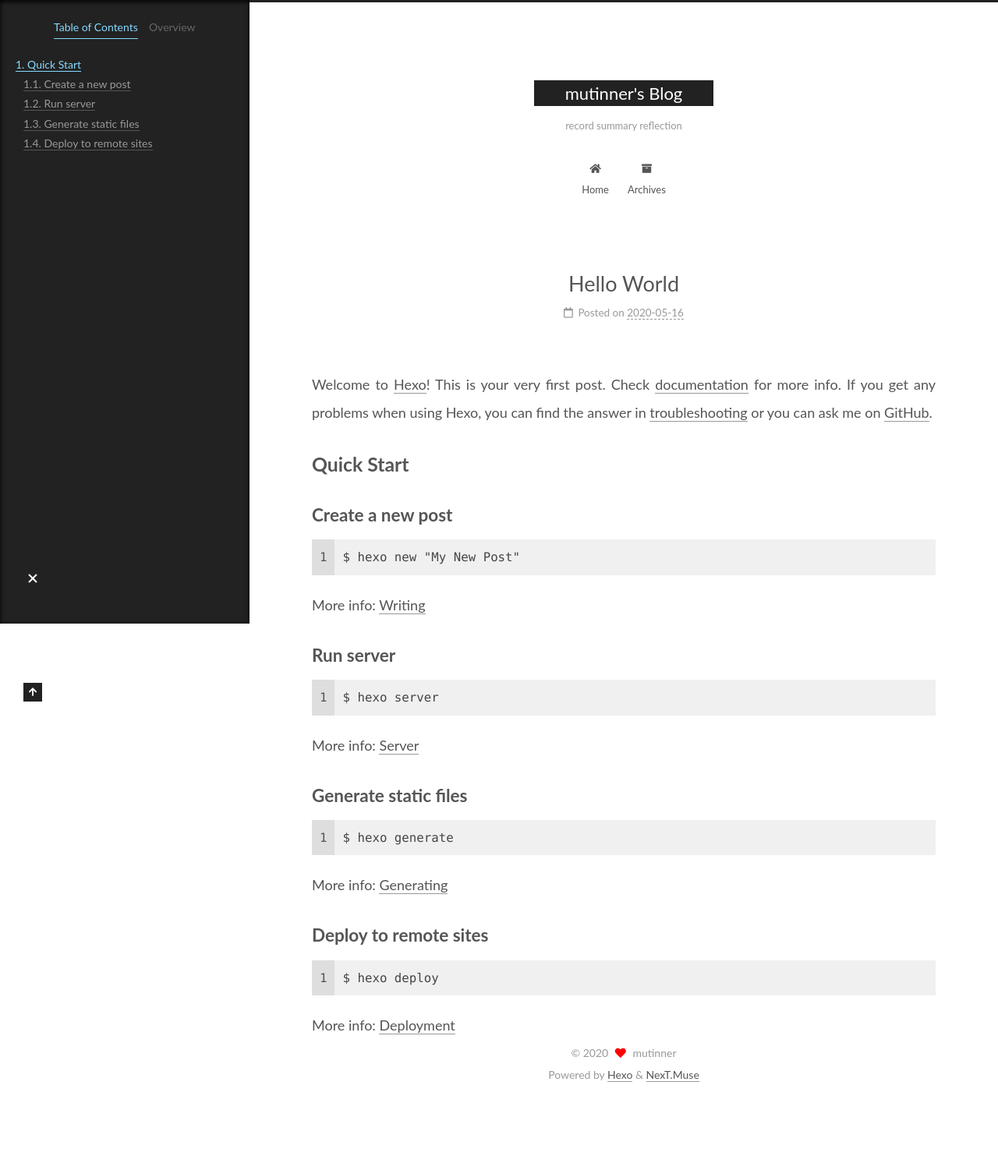
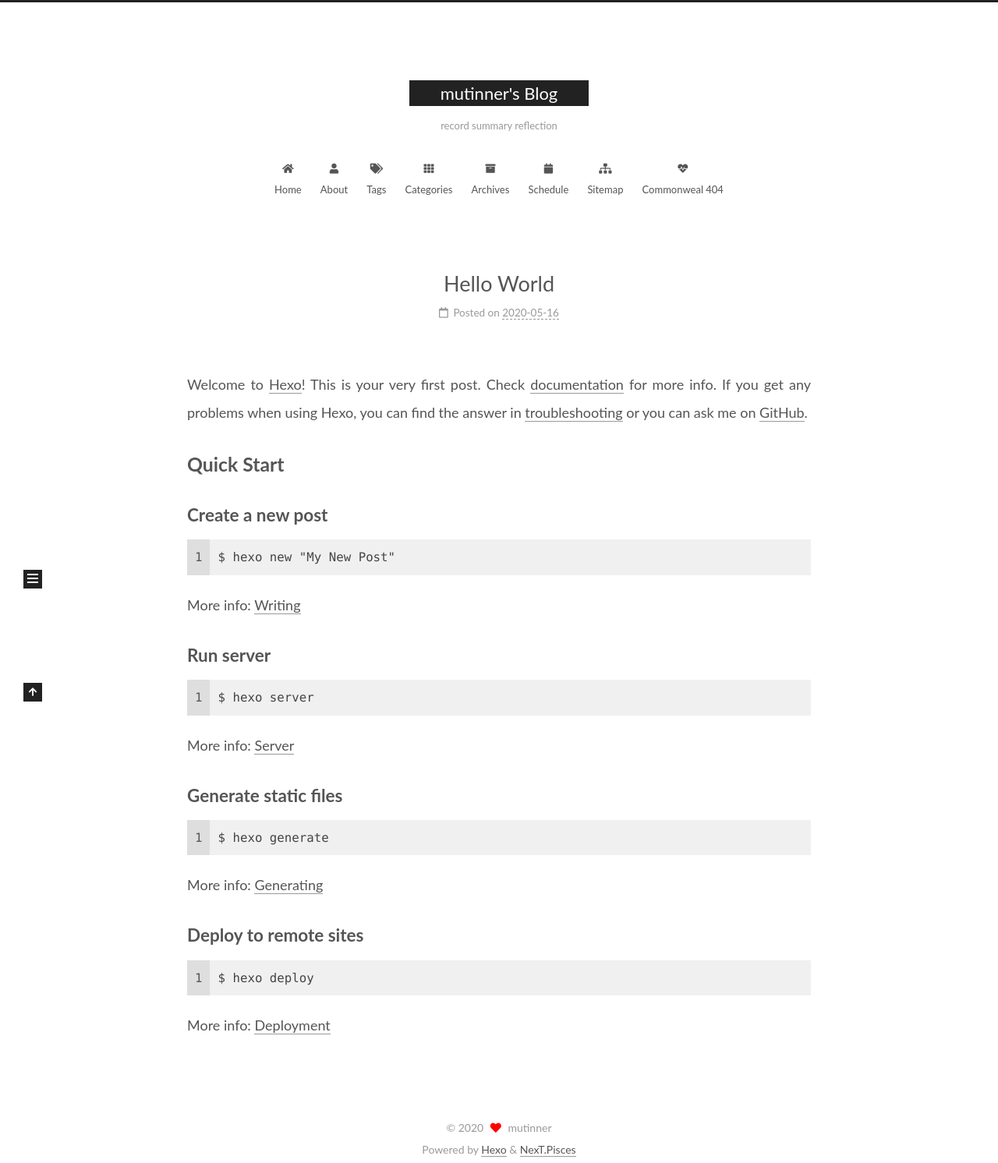
Before and after one commit to mutinner/mutinner.github.io, a plain HTML site: page 2020/05/16/hello-world/index.html in a window 1280 px wide. Shown: the whole page at 78% size. Before the commit the page ends 1413 px from the top, so only its background shows below. Drawn offline with Linux system fonts and the light colour scheme.

Commit message:
Site updated: 2020-05-16 17:19:27

```diff
--- a/2020/05/16/hello-world/index.html
+++ b/2020/05/16/hello-world/index.html
@@ -17,7 +17,7 @@
 
 <script id="hexo-configurations">
     var NexT = window.NexT || {};
-    var CONFIG = {"hostname":"mutinner.github.io","root":"/","scheme":"Muse","version":"7.8.0","exturl":false,"sidebar":{"position":"left","display":"post","padding":18,"offset":12,"onmobile":false},"copycode":{"enable":false,"show_result":false,"style":null},"back2top":{"enable":true,"sidebar":false,"scrollpercent":false},"bookmark":{"enable":false,"color":"#222","save":"auto"},"fancybox":false,"mediumzoom":false,"lazyload":false,"pangu":false,"comments":{"style":"tabs","active":null,"storage":true,"lazyload":false,"nav":null},"algolia":{"hits":{"per_page":10},"labels":{"input_placeholder":"Search for Posts","hits_empty":"We didn't find any results for the search: ${query}","hits_stats":"${hits} results found in ${time} ms"}},"localsearch":{"enable":false,"trigger":"auto","top_n_per_article":1,"unescape":false,"preload":false},"motion":{"enable":true,"async":false,"transition":{"post_block":"fadeIn","post_header":"slideDownIn","post_body":"slideDownIn","coll_header":"slideLeftIn","sidebar":"slideUpIn"}}};
+    var CONFIG = {"hostname":"mutinner.github.io","root":"/","scheme":"Pisces","version":"7.8.0","exturl":false,"sidebar":{"position":"left","display":"post","padding":18,"offset":12,"onmobile":false},"copycode":{"enable":false,"show_result":false,"style":null},"back2top":{"enable":true,"sidebar":false,"scrollpercent":false},"bookmark":{"enable":false,"color":"#222","save":"auto"},"fancybox":false,"mediumzoom":false,"lazyload":false,"pangu":false,"comments":{"style":"tabs","active":null,"storage":true,"lazyload":false,"nav":null},"algolia":{"hits":{"per_page":10},"labels":{"input_placeholder":"Search for Posts","hits_empty":"We didn't find any results for the search: ${query}","hits_stats":"${hits} results found in ${time} ms"}},"localsearch":{"enable":false,"trigger":"auto","top_n_per_article":1,"unescape":false,"preload":false},"motion":{"enable":true,"async":false,"transition":{"post_block":"fadeIn","post_header":"slideDownIn","post_body":"slideDownIn","coll_header":"slideLeftIn","sidebar":"slideUpIn"}}};
   </script>
 
   <meta name="description" content="Welcome to Hexo! This is your very first post. Check documentation for more info. If you get any problems when using Hexo, you can find the answer in troubleshooting or you can ask me on GitHub. Quick">
@@ -117,9 +117,39 @@
     <a href="/" rel="section"><i class="fa fa-home fa-fw"></i>Home</a>
 
   </li>
+        <li class="menu-item menu-item-about">
+
+    <a href="/about/" rel="section"><i class="fa fa-user fa-fw"></i>About</a>
+
+  </li>
+        <li class="menu-item menu-item-tags">
+
+    <a href="/tags/" rel="section"><i class="fa fa-tags fa-fw"></i>Tags</a>
+
+  </li>
+        <li class="menu-item menu-item-categories">
+
+    <a href="/categories/" rel="section"><i class="fa fa-th fa-fw"></i>Categories</a>
+
+  </li>
         <li class="menu-item menu-item-archives">
 
     <a href="/archives/" rel="section"><i class="fa fa-archive fa-fw"></i>Archives</a>
+
+  </li>
+        <li class="menu-item menu-item-schedule">
+
+    <a href="/schedule/" rel="section"><i class="fa fa-calendar fa-fw"></i>Schedule</a>
+
+  </li>
+        <li class="menu-item menu-item-sitemap">
+
+    <a href="/sitemap.xml" rel="section"><i class="fa fa-sitemap fa-fw"></i>Sitemap</a>
+
+  </li>
+        <li class="menu-item menu-item-commonweal">
+
+    <a href="/404/" rel="section"><i class="fa fa-heartbeat fa-fw"></i>Commonweal 404</a>
 
   </li>
   </ul>
@@ -318,7 +348,7 @@
   </span>
   <span class="author" itemprop="copyrightHolder">mutinner</span>
 </div>
-  <div class="powered-by">Powered by <a href="https://hexo.io/" class="theme-link" rel="noopener" target="_blank">Hexo</a> & <a href="https://muse.theme-next.org/" class="theme-link" rel="noopener" target="_blank">NexT.Muse</a>
+  <div class="powered-by">Powered by <a href="https://hexo.io/" class="theme-link" rel="noopener" target="_blank">Hexo</a> & <a href="https://pisces.theme-next.org/" class="theme-link" rel="noopener" target="_blank">NexT.Pisces</a>
   </div>
 
 
@@ -344,7 +374,7 @@
 <script src="/js/motion.js"></script>
 
 
-<script src="/js/schemes/muse.js"></script>
+<script src="/js/schemes/pisces.js"></script>
 
 
 <script src="/js/next-boot.js"></script>
```
Also changed, not shown: archives/2020/05/index.html (+33 -3 lines), archives/2020/index.html (+33 -3 lines), archives/index.html (+33 -3 lines), index.html (+33 -3 lines).
